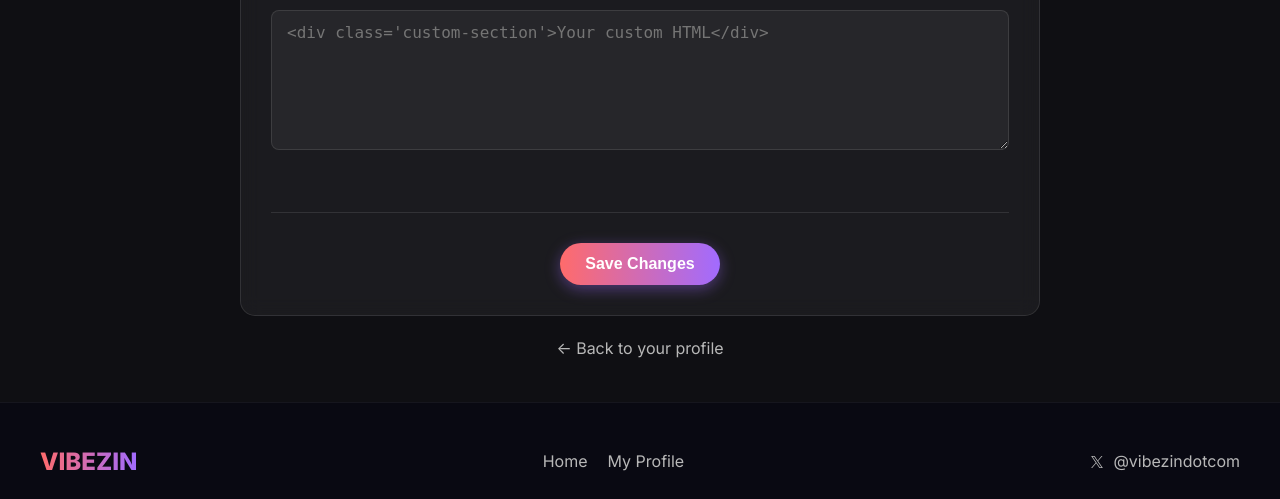
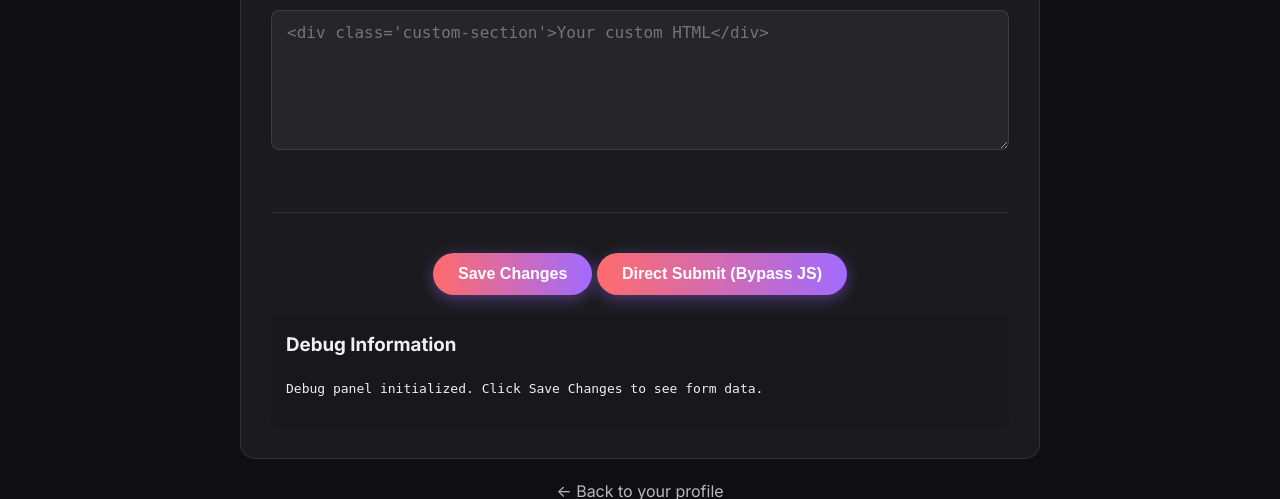
Before and after one commit to vibe-base/vibezin, a Django app: page /profile/edit/ in a window 1280 px wide. Shown: the part 6001-6500 px from the top of the page. Run offline with Django 5.2, Linux system fonts and the light colour scheme; the visitor is signed in with stand-in values (Sample User, id 1).

Commit message:
Added Debugging Tools: Added a debug panel that shows all form data when you click "Save Changes" The debug panel prevents the actual form submission but shows what would be submitted Added a "Continue with Form Submission" button to proceed with the actual submission Added Alternative Submit Buttons: Added a "Direct Submit" button that bypasses JavaScript event handlers Added a no-JavaScript fallback button (visible only if JavaScript is disabled) Explicitly Set the Form Action: Added an explicit action attribute to the form pointing to the edit_profile URL This ensures the form is submitted to the correct endpoint

```diff
--- a/vibezin/templates/vibezin/edit_profile.html
+++ b/vibezin/templates/vibezin/edit_profile.html
@@ -241,7 +241,7 @@
         <p class="form-subtitle">Customize your profile and express your digital identity</p>
     </div>
 
-    <form method="post" class="profile-form" enctype="multipart/form-data">
+    <form method="post" action="{% url 'vibezin:edit_profile' %}" class="profile-form" enctype="multipart/form-data">
         {% csrf_token %}
 
         <div class="form-section">
@@ -786,7 +786,17 @@
         {% endif %}
 
         <div style="text-align: center;">
-            <button type="submit" class="submit-btn">Save Changes</button>
+            <button type="submit" class="submit-btn" id="save-profile-btn">Save Changes</button>
+            <noscript>
+                <button type="submit" class="submit-btn" style="margin-top: 10px; background-color: #e74c3c;">Save Changes (No JavaScript)</button>
+            </noscript>
+            <button type="submit" class="submit-btn" style="margin-top: 10px; background-color: #3498db;" onclick="this.form.submit(); return false;">Direct Submit (Bypass JS)</button>
+        </div>
+
+        <!-- Debug info -->
+        <div id="debug-info" style="margin-top: 20px; padding: 15px; background: rgba(0,0,0,0.1); border-radius: 8px; display: none;">
+            <h3 style="margin-top: 0;">Debug Information</h3>
+            <pre id="debug-content" style="white-space: pre-wrap; word-break: break-all;"></pre>
         </div>
     </form>
 
@@ -1010,6 +1020,54 @@
                 }
             });
         }
+
+        // Debug form submission
+        const saveBtn = document.getElementById('save-profile-btn');
+        const profileForm = document.querySelector('.profile-form');
+        const debugInfo = document.getElementById('debug-info');
+        const debugContent = document.getElementById('debug-content');
+
+        // Show debug panel
+        debugInfo.style.display = 'block';
+        debugContent.textContent = 'Debug panel initialized. Click Save Changes to see form data.';
+
+        // Add event listener to the form
+        profileForm.addEventListener('submit', function(e) {
+            e.preventDefault(); // Prevent form submission for debugging
+
+            // Collect form data
+            const formData = new FormData(profileForm);
+            let formDataString = 'Form data:\n';
+
+            for (let [key, value] of formData.entries()) {
+                formDataString += `${key}: ${value}\n`;
+            }
+
+            // Display form data
+            debugContent.textContent = formDataString;
+
+            // Log to console
+            console.log('Form submission prevented for debugging');
+            console.log('Form data:', Object.fromEntries(formData));
+
+            // Add a button to actually submit the form
+            const submitBtn = document.createElement('button');
+            submitBtn.textContent = 'Continue with Form Submission';
+            submitBtn.className = 'submit-btn';
+            submitBtn.style.marginTop = '15px';
+            submitBtn.style.backgroundColor = '#2ecc71';
+
+            submitBtn.addEventListener('click', function() {
+                profileForm.removeEventListener('submit', arguments.callee);
+                profileForm.submit();
+            });
+
+            // Add the button to the debug panel
+            if (!document.getElementById('continue-submission')) {
+                submitBtn.id = 'continue-submission';
+                debugInfo.appendChild(submitBtn);
+            }
+        });
     });
 </script>
 {% endblock %}
```
